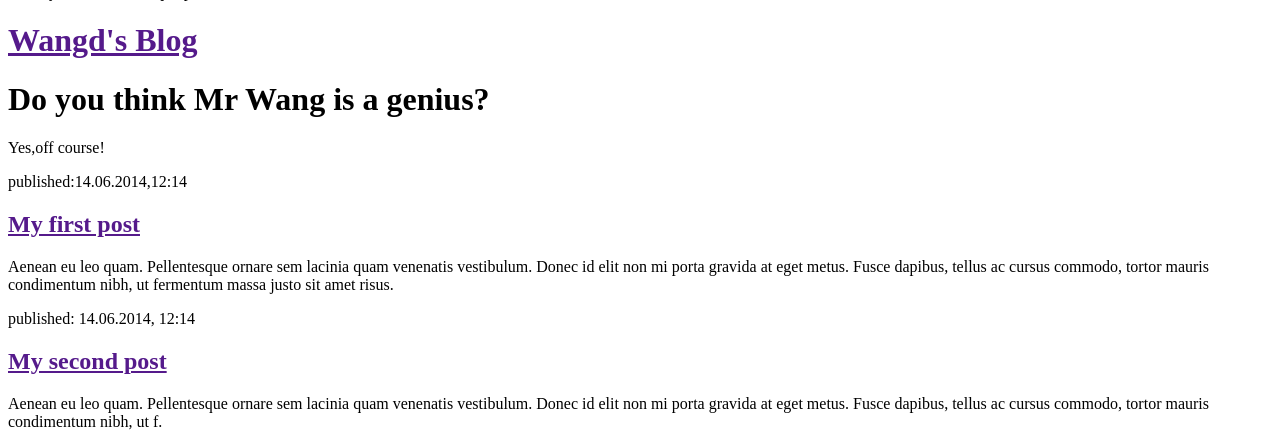
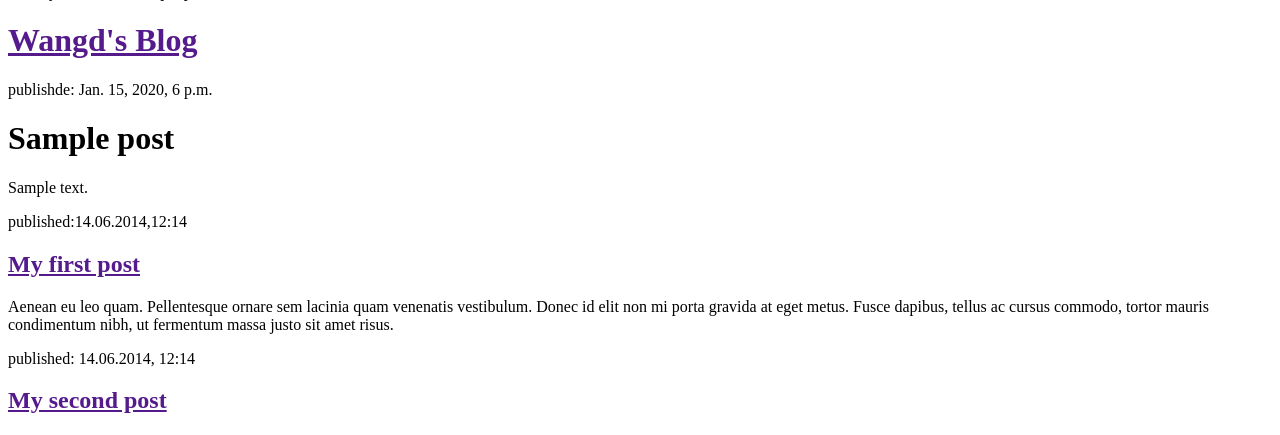
Before and after one commit to wangd1o/My_first_blog, a Django app: template blog/templates/blog/post_list.html in a window 1280 px wide. Shown: the part 25-460 px from the top of the page. Run offline with Django 3.2, Linux system fonts and the light colour scheme; the template is opened without the code that fills it: values that come from a table or form of the project are taken from there, others are empty; tables that the repository leaves empty hold one stand-in row (values such as "Sample post").

Commit message:
html tags

```diff
--- a/blog/templates/blog/post_list.html
+++ b/blog/templates/blog/post_list.html
@@ -10,11 +10,14 @@
 			<h1><a href="">Wangd's Blog</a></h1>
 		</div>
 
+		{% for post in posts %}
 		<div>
-			<h1>Do you think Mr Wang is a genius?</h1>
-			<p>Yes,off course!</p>
+			<p>publishde: {{post.published_date}}</p>
+			<h1>{{post.title}}</h1>
+			<p>{{post.text|linebreaksbr}}</p>
 
 		</div>
+		{% endfor %}
 
 		<div>
 			<p>published:14.06.2014,12:14</p>
```
